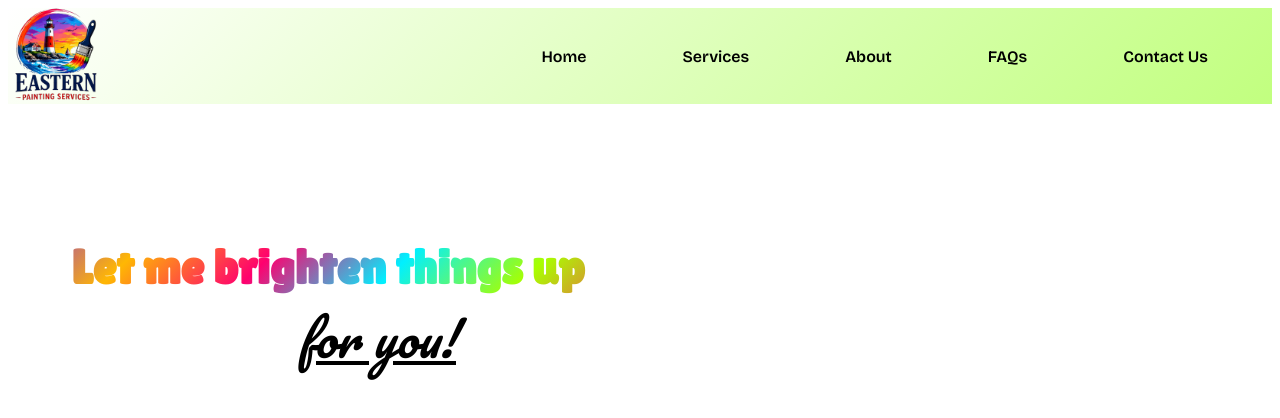
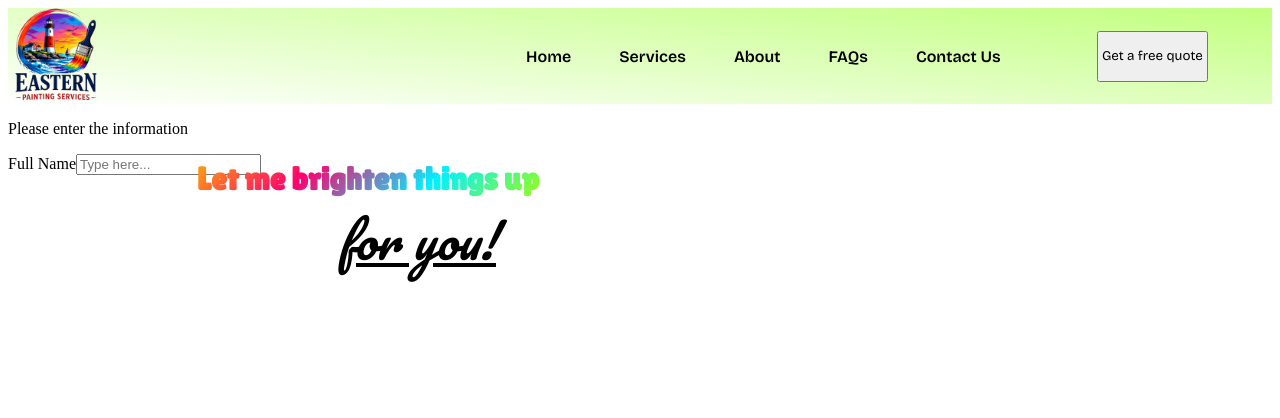
Before and after one commit to Mohaniish2208/7-paint-project-react-ts, a React (Vite) app: page /quote in a window 1280 px wide. Shown: the top 418 px of the page. Built offline with nearby package versions, Linux system fonts and the light colour scheme.

Commit message:
Created FAQs section

```diff
--- a/src/App.tsx
+++ b/src/App.tsx
@@ -6,6 +6,7 @@ import Services from "./components/Sections/services/Services"
 import Header from "./components/Layouts/Header"
 import PageHero from "./components/Layouts/PageHero"
 import FAQs from "./components/Sections/faq/Faqs"
+import Quote from "./components/Quote/Quote"
 
 function App() {
   return (
@@ -17,6 +18,7 @@ function App() {
         <Route path="faqs" element={<FAQs />} />
         <Route path="reviews" element={<Reviews />} />
         <Route path="services" element={<Services />} />
+        <Route path="quote" element={<Quote />} />
       </Routes>
       <PageHero />
     </div>
--- a/src/components/Layouts/Header.tsx
+++ b/src/components/Layouts/Header.tsx
@@ -8,6 +8,7 @@ export default function Header() {
       <img className="logo" src="/painting-logo.svg" alt="logo" />
 
       <div className="nav-pages">
+        <div className="mid-section">
           <div className="home" onClick={() => navigate("/")}>
             <p>Home</p>
           </div>
@@ -24,6 +25,10 @@ export default function Header() {
             <p>Contact Us</p>
           </div>
         </div>
+        <button className="quote" onClick={() => navigate("/quote")}>
+          Get a free quote
+        </button>
+      </div>
     </div>
   )
 }
--- /dev/null
+++ b/src/components/Quote/Quote.tsx
@@ -0,0 +1,11 @@
+export default function Quote() {
+  return (
+    <form>
+      <p>Please enter the information</p>
+      <div>
+        <label>Full Name</label>
+        <input type="text" placeholder="Type here..." />
+      </div>
+    </form>
+  )
+}
--- a/src/components/styles/Header.css
+++ b/src/components/styles/Header.css
@@ -9,7 +9,7 @@
 
 .main-container {
   display: flex;
-  background: linear-gradient(135deg, white, rgba(132, 255, 0, 0.5));
+  background: linear-gradient(5deg, white, rgba(132, 255, 0, 0.5));
   flex-direction: row;
   justify-content: space-between;
   align-items: center;
@@ -22,6 +22,18 @@
   justify-content: center;
   gap: 6rem;
   padding-right: 4rem;
+}
+
+.mid-section {
+  display: flex;
+  flex-direction: row;
+  justify-content: center;
+  gap: 3rem;
+}
+
+.quote {
+  font-family: var(--theme-head-font);
+  padding: 0 0.2rem 0 0.2rem;
 }
 
 .logo {
--- a/src/components/styles/pageHero.css
+++ b/src/components/styles/pageHero.css
@@ -11,14 +11,15 @@
   justify-content: center;
   align-items: center;
   position: absolute;
-  top: 15rem;
+  top: 10rem;
+  left: 3rem;
   width: min(100%, 50dvw);
 }
 
 .punch-line {
   font-family: var(--punch-font);
   font-weight: 700;
-  font-size: 3rem;
+  font-size: 2rem;
   background: linear-gradient(135deg, #8a2be2, #ffb703, #ff006e, #00f0ff, #a8ff00, #ff3d57);
   background-clip: text;
   -webkit-background-clip: text;
```
Lines whose indentation alone changed are shown as unchanged.
